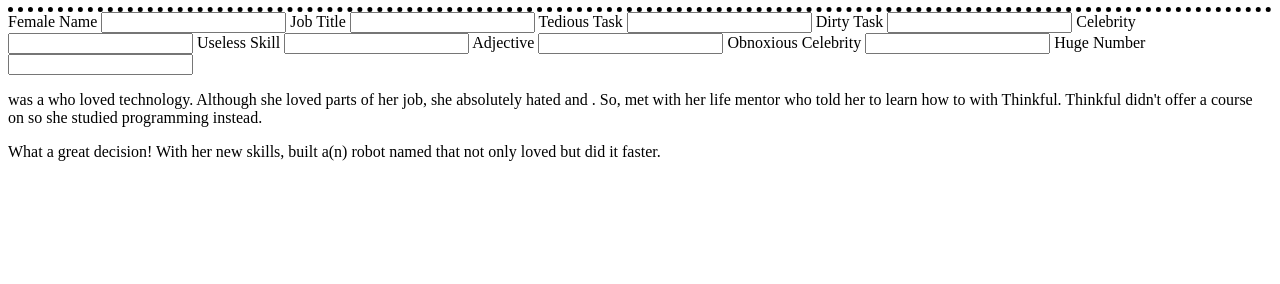
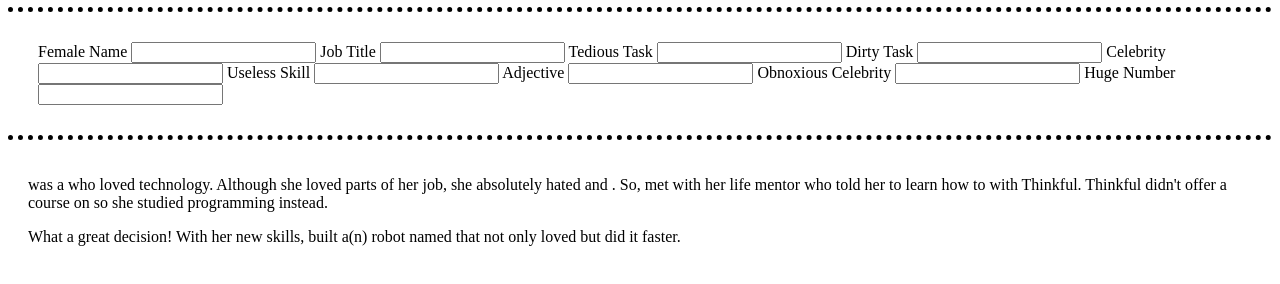
Before and after one commit to bencodezen/ngMadLib, a plain HTML site: page index.html in a window 1280 px wide. Shown: the part 212-496 px from the top of the page. Drawn offline with nearby package versions, Linux system fonts and the light colour scheme.

Commit message:
[S] Add spacing to content and input areas

```diff
--- a/style.css
+++ b/style.css
@@ -5,3 +5,12 @@ header {
 	padding-bottom: 10px;
 	border-bottom: 5px dotted black;
 }
+
+section {
+	padding: 20px;
+}
+
+#user-input {
+	border-bottom: 5px dotted black;
+	padding: 30px;
+}
```
